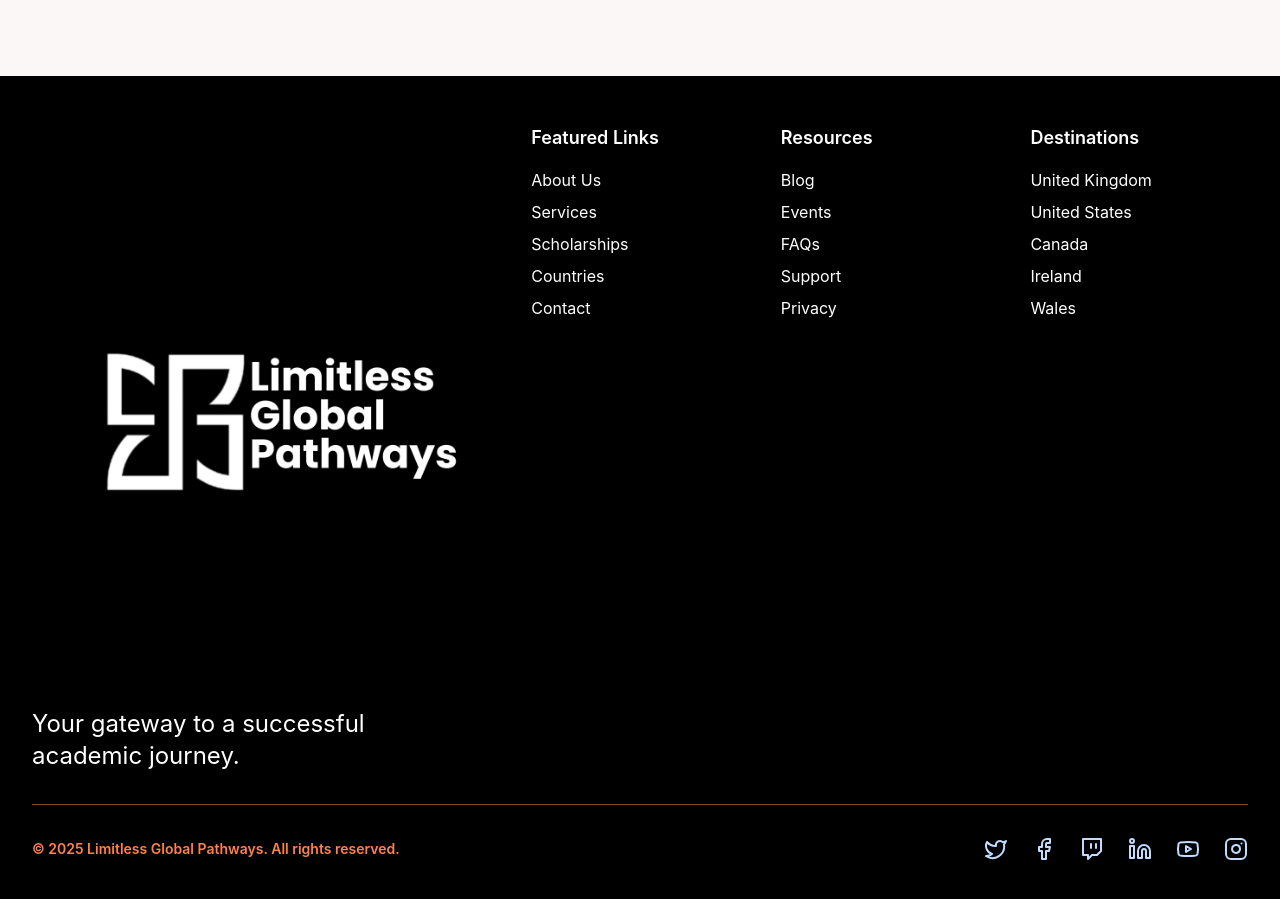
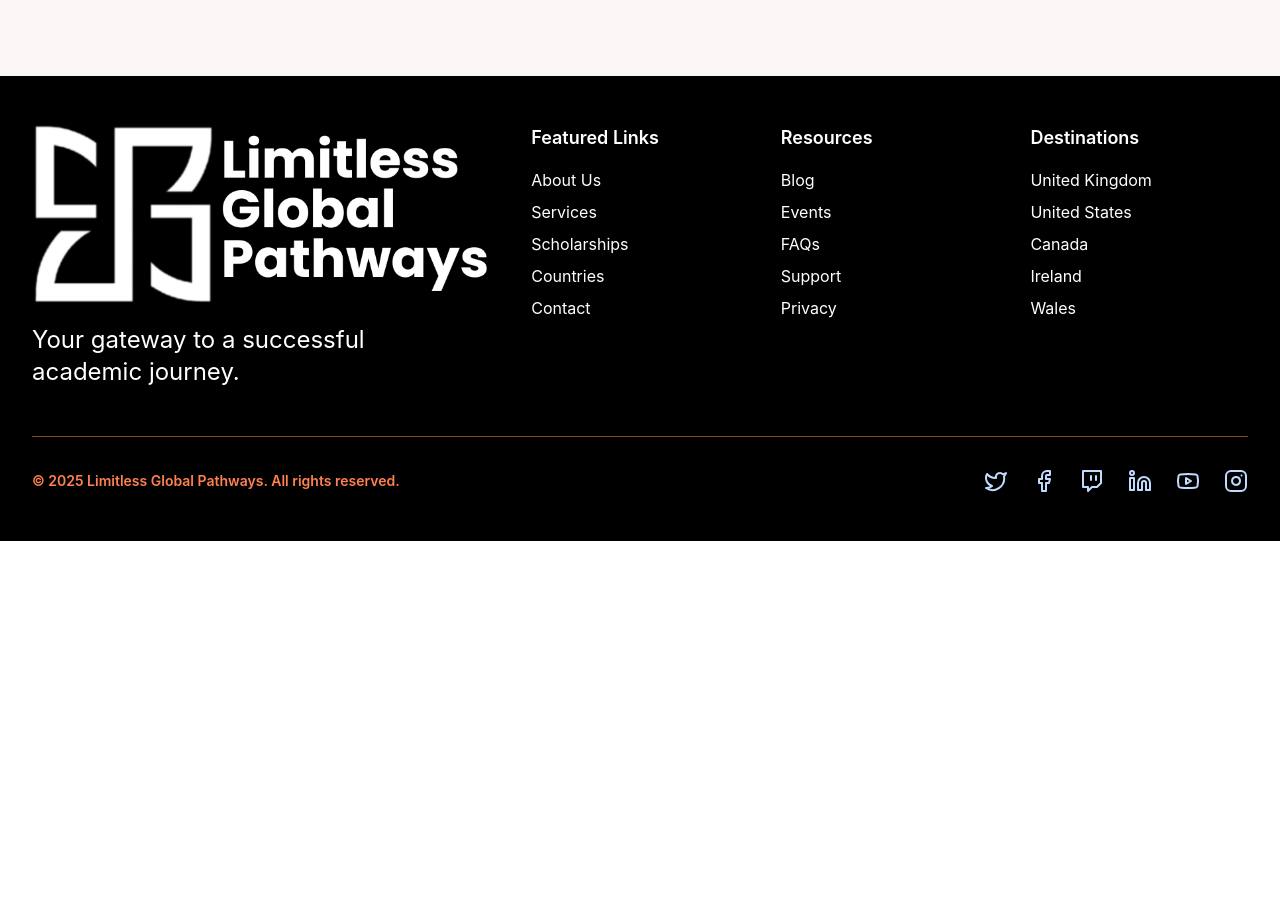
Before and after one commit to gemtunde/limitless-pathway-global-client, a Next.js app: page / in a window 1280 px wide. Shown: the part 5800-6699 px from the top of the page. After the commit the page ends 6341 px from the top, so only its background shows below. Built offline with nearby package versions, Linux system fonts and the light colour scheme; no server answers.

Commit message:
feat: logo header

```diff
--- a/src/components/Footer.tsx
+++ b/src/components/Footer.tsx
@@ -18,27 +18,17 @@ const Footer = () => {
         <div className="grid md:grid-cols-5 gap-8">
           {/* Logo and Description */}
           <div className="md:col-span-2">
-            {/* <Link href="/" className="flex items-center mb-4">
+            {/* Logo */}
+            <Link href="/" className="flex items-center">
               <Image
-                src="/logo-2.png"
+                src="/logo-4.png"
                 alt="Limitless Global Pathways Logo"
                 height={50}
                 width={100}
-                className="object-contain h-16 w-auto brightness-0 invert"
-              />
-            </Link> */}
-            {/* Logo */}
-            <Link href="/" className="flex items-center">
-              <Image
-                src="/logo.png"
-                alt="Limitless Global Pathways Logo"
-                height={50}
-                width={100}
-                className="object-contain h-17 w-auto brightness-0 invert"
-                //priority
+                className="object-contain h-18 w-auto"
               />
             </Link>
-            <p className="text-white text-2xl mb-0 max-w-md">
+            <p className="text-white text-2xl my-4 max-w-md">
               Your gateway to a successful academic journey.
             </p>
             <div className="flex space-x-4">
--- a/src/components/UpcomingEvents.tsx
+++ b/src/components/UpcomingEvents.tsx
@@ -122,26 +122,6 @@ const UpcomingEvents = () => {
                           {formatDate(event.date)}
                         </div>
                       </div>
-
-                      <div>
-                        <h4 className="font-semibold">Agenda:</h4>
-                        <p className="text-sm text-gray-600">
-                          {event.agenda || " no agenda available."}
-                        </p>
-                      </div>
-                      <div>
-                        <h4 className="font-semibold">Requirements:</h4>
-                        <p className="text-sm text-gray-600">
-                          {event.requirements || " no requirements available."}
-                        </p>
-                      </div>
-
-                      <div>
-                        <h4 className="font-semibold">Audience:</h4>
-                        <p className="list-disc list-inside text-sm text-gray-600">
-                          {event.targetAudience || "no Audience listed"}
-                        </p>
-                      </div>
                     </div>
 
                     {/* Button container that stays at the bottom */}
--- a/src/components/admin/layout/Sidebar.tsx
+++ b/src/components/admin/layout/Sidebar.tsx
@@ -117,13 +117,13 @@ export function Sidebar({ className }: { className?: string }) {
   };
 
   return (
-    <div className={cn("pb-12 min-h-screen bg-black", className)}>
+    <div className={cn("pb-12 min-h-screen bg-black w-[20%]", className)}>
       <div className="space-y-4 py-4  text-white h-full">
         <div className="px-3 py-2">
           <div className="mb-2 text-lg font-semibold">
             <Link href="/admin" className="flex items-center space-x-2">
               <Image
-                src="/logo-2.png"
+                src="/logo-4.png"
                 alt="Limitless Global Pathways Logo"
                 height={50}
                 width={100}
```
Also changed, not shown: public/logo-3.png (added), public/logo-4.png (added).
